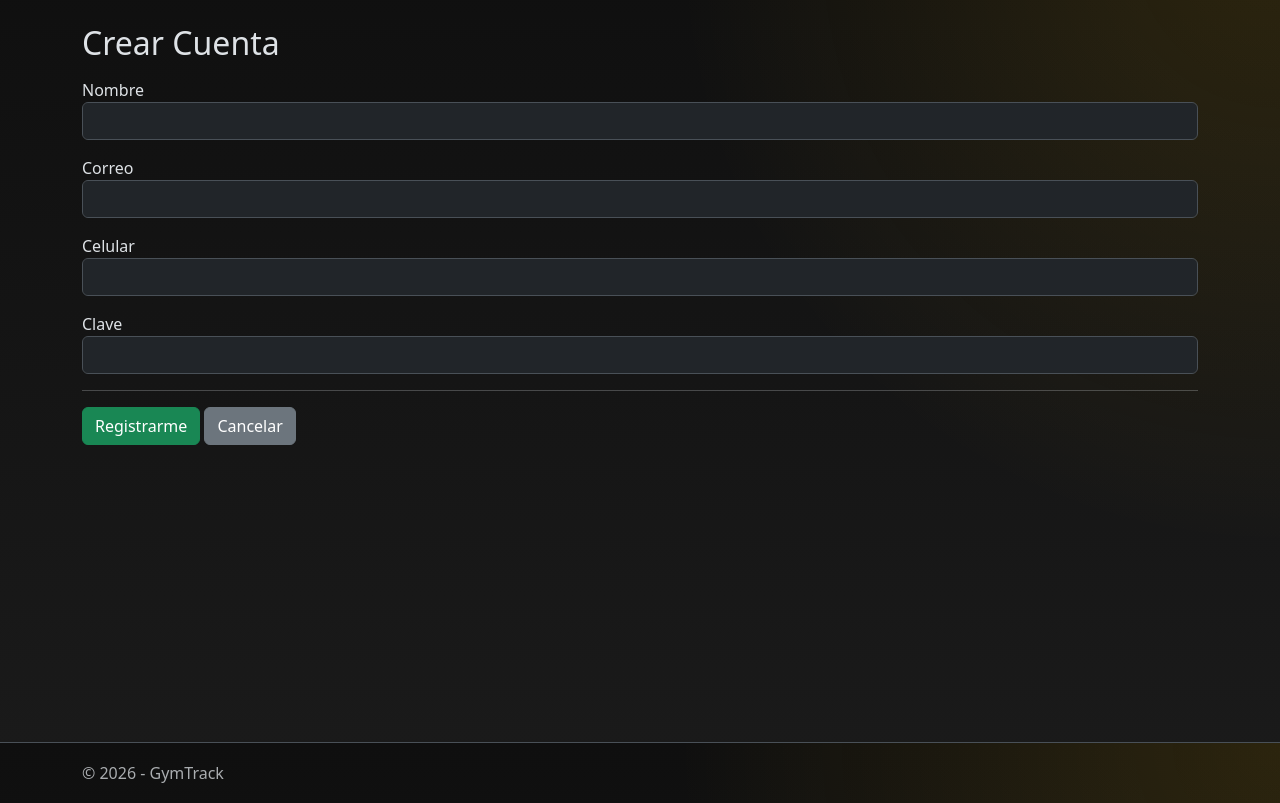
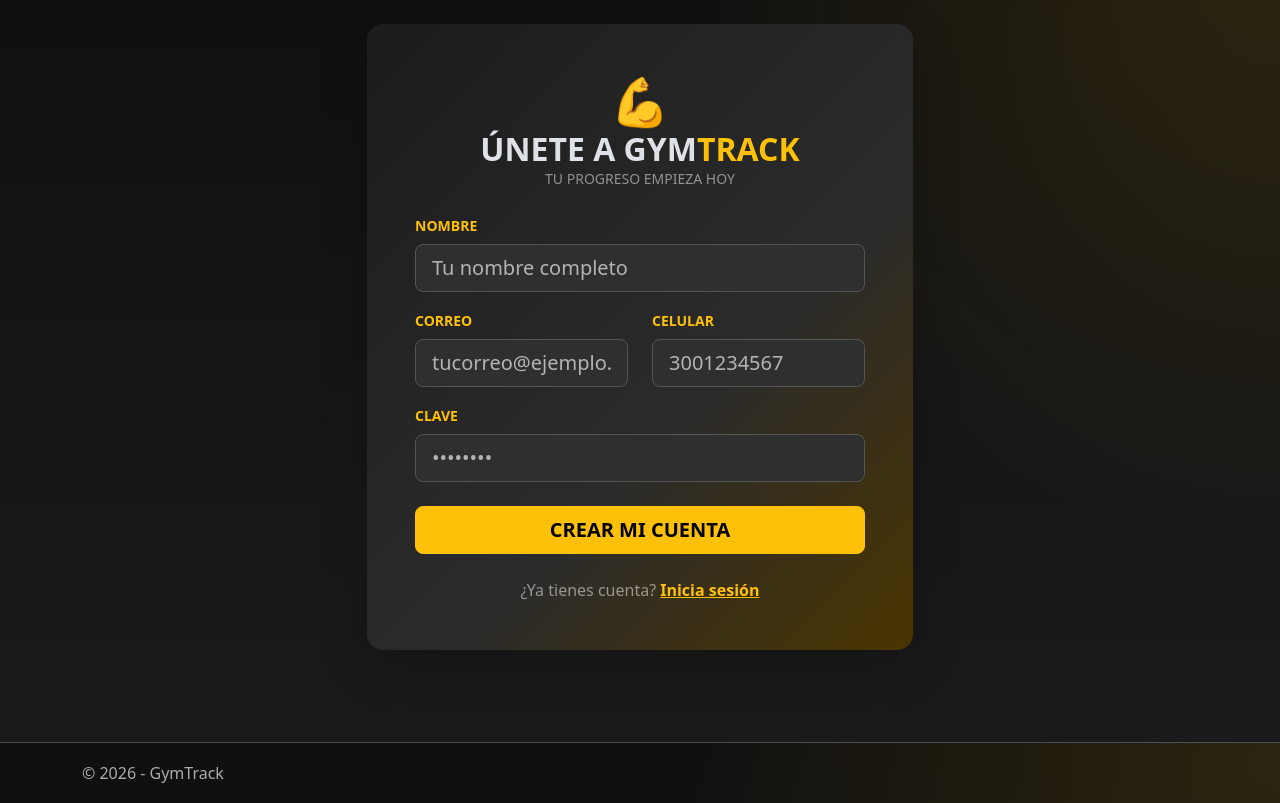
Before and after one commit to Lhes-Andrade/GymTrack, an ASP.NET Core app: page /Login/Registro in a window 1280 px wide. Shown: the part 57-860 px from the top of the page. Run offline with ASP.NET Core 8, Linux system fonts and the light colour scheme; style sheets or scripts are compiled from the project's sources.

Commit message:
Estilo Login y Registro

```diff
--- a/GymTrack/Views/Login/Registro.cshtml
+++ b/GymTrack/Views/Login/Registro.cshtml
@@ -1,9 +1,22 @@
 @model GymTrack.Models.Usuario
+@{
+    ViewData["Title"] = "Crear Cuenta";
+}
 
-<h2>Crear Cuenta</h2>
+<div class="row justify-content-center mt-4">
+    <div class="col-md-8 col-lg-6">
+        <div class="card login-gym shadow-lg border-0">
+            <div class="card-body p-5">
+
+                <!-- ENCABEZADO -->
+                <div class="text-center mb-4">
+                    <div class="display-5">💪</div>
+                    <h2 class="fw-bold text-uppercase mb-0">Únete a Gym<span class="text-warning">Track</span></h2>
+                    <p class="text-white-50 text-uppercase small">Tu progreso empieza hoy</p>
+                </div>
 
                 <form asp-action="Registro" method="post">
-    <div asp-validation-summary="All" class="text-danger"></div>
+                    <div asp-validation-summary="ModelOnly" class="text-danger"></div>
 
                     @if (ViewBag.Error != null)
                     {
@@ -11,26 +24,36 @@
                     }
 
                     <div class="mb-3">
-        <label>Nombre</label>
-        <input asp-for="Nombre" class="form-control" />
+                        <label class="form-label text-uppercase small fw-bold text-warning">Nombre</label>
+                        <input asp-for="Nombre" class="form-control form-control-lg" placeholder="Tu nombre completo" />
                         <span asp-validation-for="Nombre" class="text-danger"></span>
                     </div>
-    <div class="mb-3">
-        <label>Correo</label>
-        <input asp-for="Correo" type="email" class="form-control" />
+                    <div class="row">
+                        <div class="col-md-6 mb-3">
+                            <label class="form-label text-uppercase small fw-bold text-warning">Correo</label>
+                            <input asp-for="Correo" type="email" class="form-control form-control-lg" placeholder="tucorreo@ejemplo.com" />
                             <span asp-validation-for="Correo" class="text-danger"></span>
                         </div>
-    <div class="mb-3">
-        <label>Celular</label>
-        <input asp-for="Celular" class="form-control" />
+                        <div class="col-md-6 mb-3">
+                            <label class="form-label text-uppercase small fw-bold text-warning">Celular</label>
+                            <input asp-for="Celular" class="form-control form-control-lg" placeholder="3001234567" />
                             <span asp-validation-for="Celular" class="text-danger"></span>
                         </div>
-    <div class="mb-3">
-        <label>Clave</label>
-        <input asp-for="Clave" type="password" class="form-control" />
+                    </div>
+                    <div class="mb-4">
+                        <label class="form-label text-uppercase small fw-bold text-warning">Clave</label>
+                        <input asp-for="Clave" type="password" class="form-control form-control-lg" placeholder="••••••••" />
                         <span asp-validation-for="Clave" class="text-danger"></span>
                     </div>
-    <hr />
-    <button class="btn btn-success">Registrarme</button>
-    <a class="btn btn-secondary" href="/Login">Cancelar</a>
+
+                    <button class="btn btn-warning btn-lg w-100 fw-bold text-uppercase">Crear mi cuenta</button>
                 </form>
+
+                <p class="text-center mt-4 mb-0 text-white-50">
+                    ¿Ya tienes cuenta?
+                    <a href="/Login" class="text-warning fw-bold">Inicia sesión</a>
+                </p>
+            </div>
+        </div>
+    </div>
+</div>
--- a/GymTrack/wwwroot/css/site.css
+++ b/GymTrack/wwwroot/css/site.css
@@ -35,3 +35,20 @@ body {
     background-attachment: fixed;
     min-height: 100vh;
 }
+
+/* ===== TARJETA TIPO GYM PARA LOGIN Y REGISTRO ===== */
+.login-gym {
+    background: linear-gradient(135deg, #1c1c1c 0%, #2b2b2b 60%, #4a3500 100%);
+    border-radius: 1rem;
+}
+
+.login-gym .form-control {
+    background-color: #2f2f2f;
+    border-color: #555;
+}
+
+
+.login-gym .form-control:focus {
+    background-color: #2f2f2f;
+    border-color: #ffc107;
+}
```
Also changed, not shown: GymTrack/Views/Login/Index.cshtml (+33 -8 lines). Lines whose indentation alone changed are shown as unchanged.
